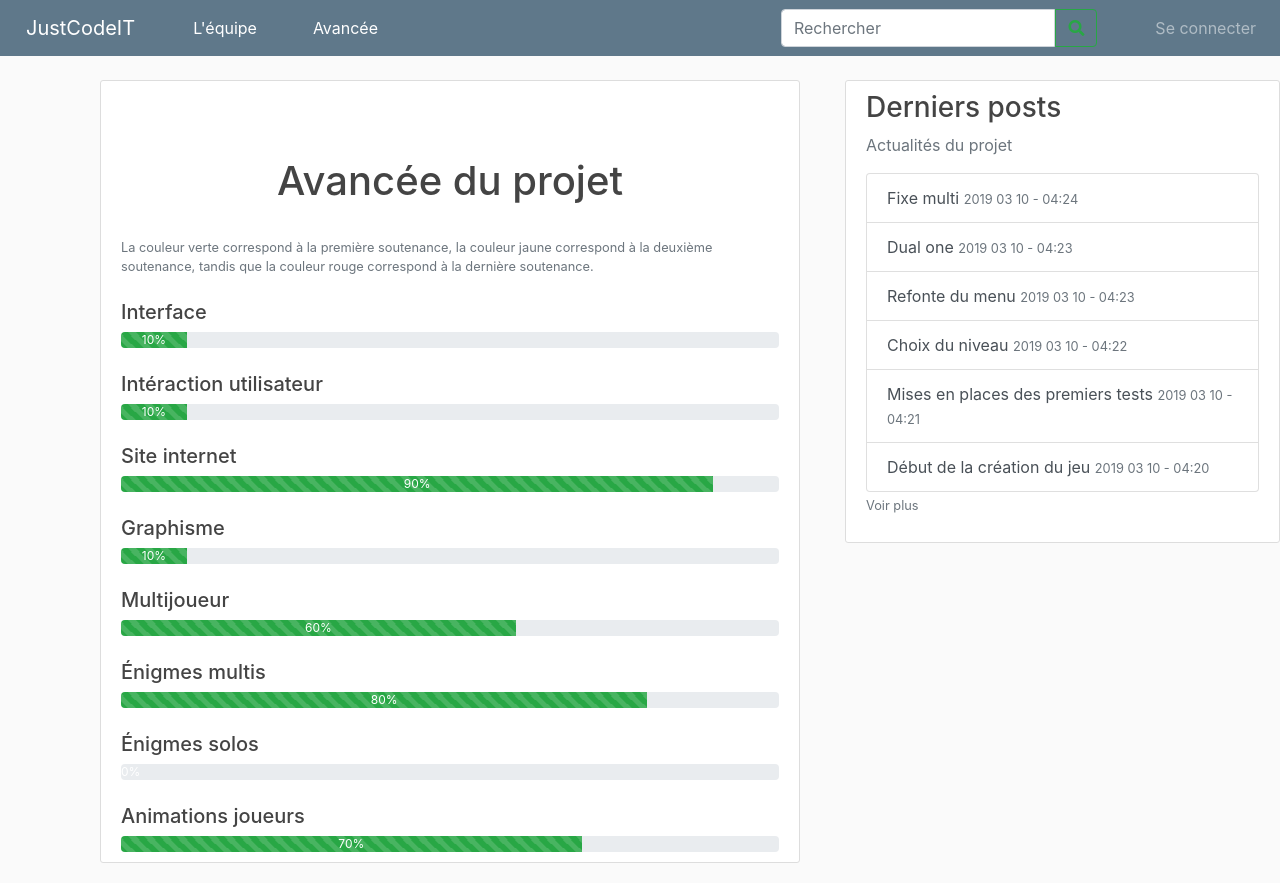
After one commit to gastbob40/justcodeit_website, a Flask app: page /progress in a window 1280 px wide. The commit adds this page. Run offline with Flask 2, Linux system fonts and the light colour scheme; data comes from the database, SQL or seed files in the repository; some libraries are stand-ins or nearby versions.

Commit message:
Feat: Add of progress page

```diff
--- a/site_jci/routes.py
+++ b/site_jci/routes.py
@@ -250,3 +250,7 @@
 @app.route("/members")
 def membersPage():
     return render_template("ourMember.html")
+
+@app.route("/progress")
+def progressPage():
+    return render_template("progress.html")
--- a/site_jci/templates/layout.html
+++ b/site_jci/templates/layout.html
@@ -52,6 +52,11 @@
                     <a class="nav-link" href="{{ url_for('membersPage') }}">L'équipe<span
                             class="sr-only">(current)</span></a>
                 </li>
+                <li class="nav-item active rm-lt" style="padding: 20px 20px 20px 20px; "></li>
+                <li class="nav-item active rm-lt">
+                    <a class="nav-link" href="{{ url_for('progressPage') }}">Avancée<span
+                            class="sr-only">(current)</span></a>
+                </li>
             </ul>
 
             <form class="form-inline my-2 my-md-0">
@@ -104,6 +109,8 @@
             <!--Case profil TEL-->
             <div class="navbar-nav d-sm-none" style="width: 100%">
                 <a class="nav-link" href="{{ url_for('membersPage') }}">L'équipe</a>
+                <a class="nav-link" href="{{ url_for('progressPage') }}">Avancée</a>
+                <div class="dropdown-divider"></div>
                 {% if current_user.is_authenticated %}
                 <a class="nav-link" href="{{ url_for('new_post') }}">Nouveau poste<span
                         class="sr-only">(current)</span></a>
--- /dev/null
+++ b/site_jci/templates/progress.html
@@ -0,0 +1,108 @@
+{% extends "layout.html" %}
+
+{% block title%} JustCodeIT - Avancée {% endblock%}
+
+{% block content %}
+<main role="main" class="container">
+    <div class="content-section">
+        <div class="text-center" style="margin: 0 0 5% 0; padding: 10% 0 0 0">
+            <h1>Avancée du projet</h1>
+        </div>
+        <div class="small text-muted">La couleur verte correspond à la première soutenance, la couleur jaune correspond
+            à la deuxième soutenance, tandis que la couleur rouge correspond à la dernière soutenance.</div>
+        <!--
+            Penser à modifier la case "width" et la valeur entre les deux divs pour mettre à jour les valeurs
+        -->
+        <br>
+        <h5>Interface</h5>
+        <div class="progress">
+            <div class="bg-success progress-bar progress-bar-striped progress-bar-animated" role="progressbar"
+                style="width: 10%" aria-valuenow="10" aria-valuemin="0" aria-valuemax="100">10%</div>
+            <div class="bg-warning progress-bar progress-bar-striped progress-bar-animated" role="progressbar"
+                style="width: 0%" aria-valuenow="0" aria-valuemin="0" aria-valuemax="100"></div>
+            <div class="bg-danger progress-bar progress-bar-striped progress-bar-animated" role="progressbar"
+                style="width: 0%" aria-valuenow="20" aria-valuemin="0" aria-valuemax="100"></div>
+        </div>
+
+        <br>
+        <h5>Intéraction utilisateur</h5>
+        <div class="progress">
+            <div class="bg-success progress-bar progress-bar-striped progress-bar-animated" role="progressbar"
+                style="width: 10%" aria-valuenow="10" aria-valuemin="0" aria-valuemax="100">10%</div>
+            <div class="bg-warning progress-bar progress-bar-striped progress-bar-animated" role="progressbar"
+                style="width: 0%" aria-valuenow="0" aria-valuemin="0" aria-valuemax="100"></div>
+            <div class="bg-danger progress-bar progress-bar-striped progress-bar-animated" role="progressbar"
+                style="width: 0%" aria-valuenow="20" aria-valuemin="0" aria-valuemax="100"></div>
+        </div>
+
+        <br>
+        <h5>Site internet</h5>
+        <div class="progress">
+            <div class="bg-success progress-bar progress-bar-striped progress-bar-animated" role="progressbar"
+                style="width: 90%" aria-valuenow="90" aria-valuemin="0" aria-valuemax="100">90%</div>
+            <div class="bg-warning progress-bar progress-bar-striped progress-bar-animated" role="progressbar"
+                style="width: 0%" aria-valuenow="0" aria-valuemin="0" aria-valuemax="100"></div>
+            <div class="bg-danger progress-bar progress-bar-striped progress-bar-animated" role="progressbar"
+                style="width: 0%" aria-valuenow="20" aria-valuemin="0" aria-valuemax="100"></div>
+        </div>
+
+        <br>
+        <h5>Graphisme</h5>
+        <div class="progress">
+            <div class="bg-success progress-bar progress-bar-striped progress-bar-animated" role="progressbar"
+                style="width: 10%" aria-valuenow="10" aria-valuemin="0" aria-valuemax="100">10%</div>
+            <div class="bg-warning progress-bar progress-bar-striped progress-bar-animated" role="progressbar"
+                style="width: 0%" aria-valuenow="0" aria-valuemin="0" aria-valuemax="100"></div>
+            <div class="bg-danger progress-bar progress-bar-striped progress-bar-animated" role="progressbar"
+                style="width: 0%" aria-valuenow="20" aria-valuemin="0" aria-valuemax="100"></div>
+        </div>
+
+        <br>
+        <h5>Multijoueur</h5>
+        <div class="progress">
+            <div class="bg-success progress-bar progress-bar-striped progress-bar-animated" role="progressbar"
+                style="width: 60%" aria-valuenow="60" aria-valuemin="0" aria-valuemax="100">60%</div>
+            <div class="bg-warning progress-bar progress-bar-striped progress-bar-animated" role="progressbar"
+                style="width: 0%" aria-valuenow="0" aria-valuemin="0" aria-valuemax="100"></div>
+            <div class="bg-danger progress-bar progress-bar-striped progress-bar-animated" role="progressbar"
+                style="width: 0%" aria-valuenow="20" aria-valuemin="0" aria-valuemax="100"></div>
+        </div>
+
+        <br>
+        <h5>Énigmes multis</h5>
+        <div class="progress">
+            <div class="bg-success progress-bar progress-bar-striped progress-bar-animated" role="progressbar"
+                style="width: 80%" aria-valuenow="80" aria-valuemin="0" aria-valuemax="100">80%</div>
+            <div class="bg-warning progress-bar progress-bar-striped progress-bar-animated" role="progressbar"
+                style="width: 0%" aria-valuenow="0" aria-valuemin="0" aria-valuemax="100"></div>
+            <div class="bg-danger progress-bar progress-bar-striped progress-bar-animated" role="progressbar"
+                style="width: 0%" aria-valuenow="20" aria-valuemin="0" aria-valuemax="100"></div>
+        </div>
+
+        <br>
+        <h5>Énigmes solos</h5>
+        <div class="progress">
+            <div class="bg-success progress-bar progress-bar-striped progress-bar-animated" role="progressbar"
+                style="width: 0%" aria-valuenow="0" aria-valuemin="0" aria-valuemax="100">0%</div>
+            <div class="bg-warning progress-bar progress-bar-striped progress-bar-animated" role="progressbar"
+                style="width: 0%" aria-valuenow="0" aria-valuemin="0" aria-valuemax="100"></div>
+            <div class="bg-danger progress-bar progress-bar-striped progress-bar-animated" role="progressbar"
+                style="width: 0%" aria-valuenow="20" aria-valuemin="0" aria-valuemax="100"></div>
+        </div>
+
+        <br>
+        <h5>Animations joueurs</h5>
+        <div class="progress">
+            <div class="bg-success progress-bar progress-bar-striped progress-bar-animated" role="progressbar"
+                style="width: 70%" aria-valuenow="70" aria-valuemin="0" aria-valuemax="100">70%</div>
+            <div class="bg-warning progress-bar progress-bar-striped progress-bar-animated" role="progressbar"
+                style="width: 0%" aria-valuenow="0" aria-valuemin="0" aria-valuemax="100"></div>
+            <div class="bg-danger progress-bar progress-bar-striped progress-bar-animated" role="progressbar"
+                style="width: 0%" aria-valuenow="20" aria-valuemin="0" aria-valuemax="100"></div>
+        </div>
+
+    </div>
+</main>
+
+
+{% endblock content %}
```
